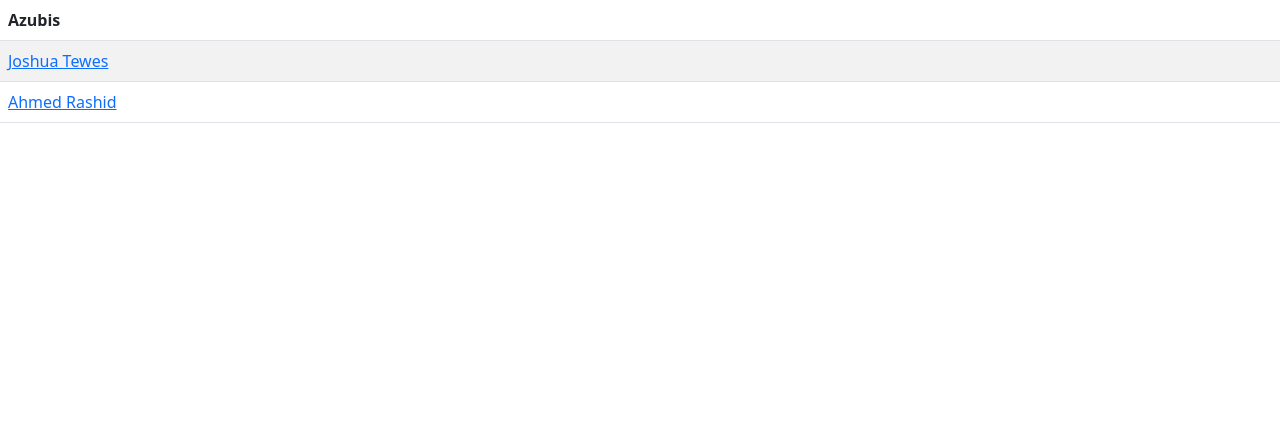
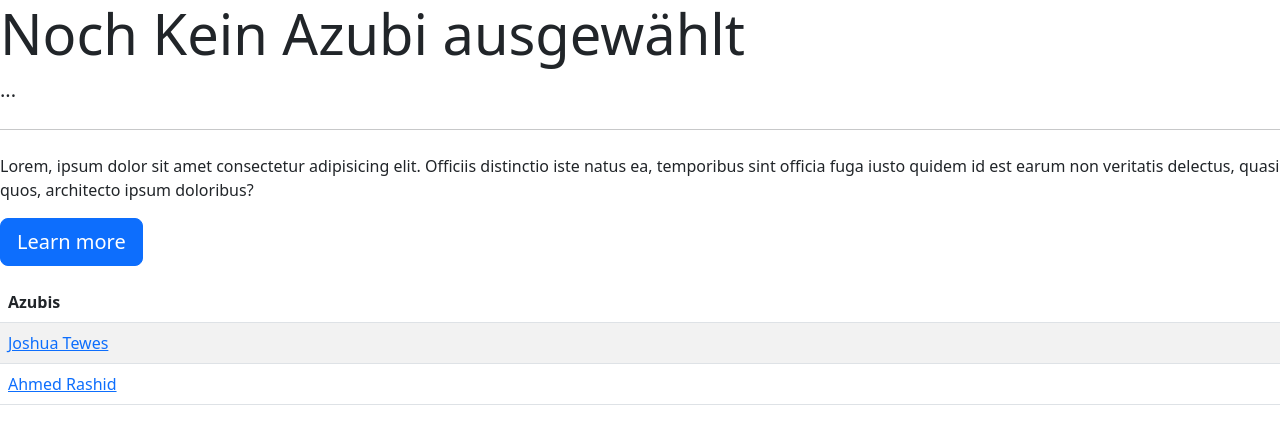
Before and after one commit to joshua1904/Ausbilder-Tool, a Django app: page / in a window 1280 px wide. Shown: the top 444 px of the page. Run offline with Django 4.2, Linux system fonts and the light colour scheme; data comes from the database, SQL or seed files in the repository; both versions use the stored data as it was after the commit.

Commit message:
detailview und listview auf einer Seite

```diff
--- a/azubi_list/templates/home.html
+++ b/azubi_list/templates/home.html
@@ -11,6 +11,15 @@
     <title>Document</title>
 </head>
 <body>
+  <div class="jumbotron">
+    <h1 class="display-4">Noch Kein Azubi ausgewählt</h1>
+    <p class="lead">...</p>
+    <hr class="my-4">
+    <p>Lorem, ipsum dolor sit amet consectetur adipisicing elit. Officiis distinctio iste natus ea, temporibus sint officia fuga iusto quidem id est earum non veritatis delectus, quasi quos, architecto ipsum doloribus?</p>
+    <p class="lead">
+      <a class="btn btn-primary btn-lg" href="#" role="button">Learn more</a>
+    </p>
+  </div>
     <table class="table table-striped">
         <thead>
           <tr>
--- a/azubi_list/urls.py
+++ b/azubi_list/urls.py
@@ -1,8 +1,9 @@
 
 from django.urls import path, include
-from .views import Azubi_List, detail_page
+from .views import Azubi_List,detail_page
 
 urlpatterns = [
     path("", Azubi_List.as_view(), name='azubi_list'),
-    path('<int:id>', detail_page, name="detail"),
+    #path('<int:id>', detail_page, name="detail"),
+    path('<int:id>/', detail_page, name="detail")
 ]
--- a/azubi_list/views.py
+++ b/azubi_list/views.py
@@ -5,9 +5,16 @@ from django.shortcuts import get_object_or_404, render
 # Create your views here.
 
 class Azubi_List(ListView):
-    model = Azubi
+    queryset = Azubi.objects.all()
     template_name = "home.html"
+
 
 def detail_page(request, id):
     obj = get_object_or_404(Azubi, pk=id)
-    return render(request, "azubi_detail.html", {"obj": obj})
+    azubis = Azubi.objects.all()
+    return render(request, "azubi_detail.html", {"obj": obj, "azubis": azubis})
+
+
+# class Azubi_Detail(DetailView):
+#     queryset = Azubi.objects.all()
+#     template_name = "azubi_detail.html"
```
Also changed, not shown: azubi_list/templates/azubi_detail.html (+17 -0 lines), db.sqlite3.
